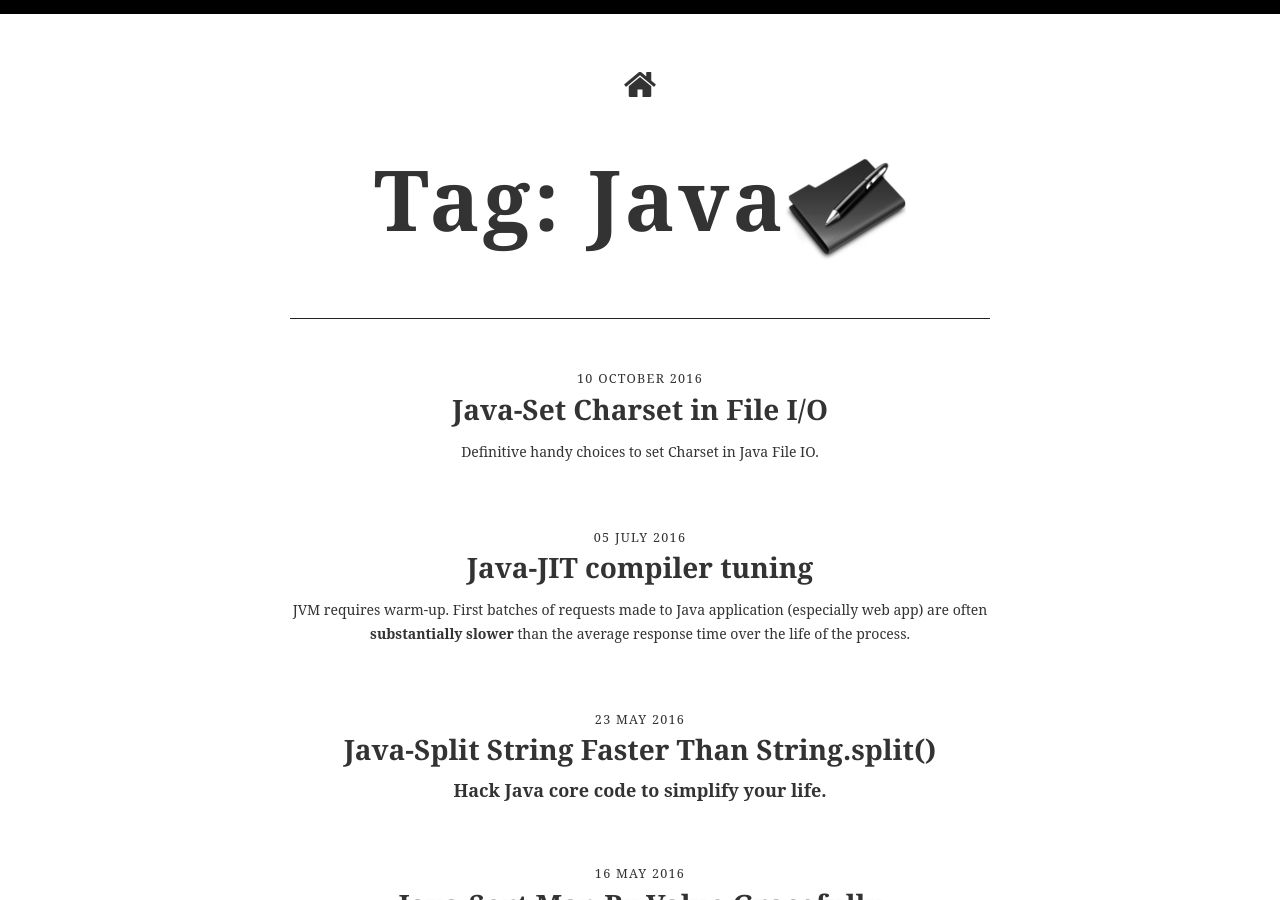
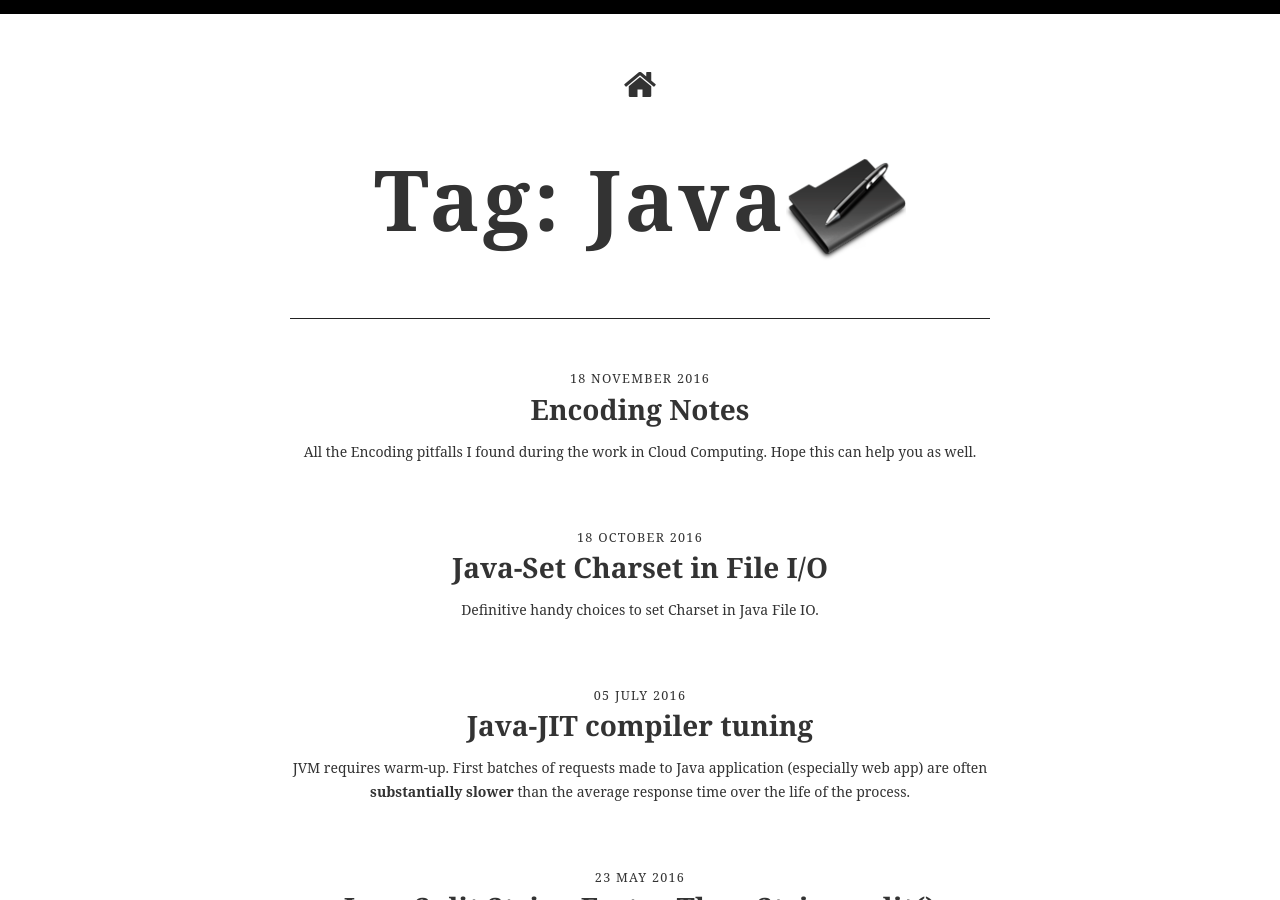
Before and after one commit to haokanga/haokanga.github.io, a Jekyll site: the page built from tag/Java.md, in a window 1280 px wide and 900 px high. Built offline with Jekyll 4.4.1, drawn with Linux system fonts in a browser that asks for light colours; some web fonts are replaced.

Commit message:
2016-11-19-encoding-notes.md

```diff
--- /dev/null
+++ b/_posts/2016-11-19-encoding-notes.md
@@ -0,0 +1,34 @@
+---
+layout: post
+title:  "Encoding Notes"
+date:   2016-11-19 00:21:56 +1030
+categories: Java
+tags: [Java]
+---
+All the Encoding pitfalls I found during the work in Cloud Computing. Hope this can help you as well.
+<!--summary break-->
+
+### Bash IO
+Please care about Locale, use LC_ALL=en_US.UTF-8 when you use bash scripting for File I/O.
+{%highlight bash%}
+export LC_ALL=en_US.UTF-8
+{%endhighlight%}
+
+### Java
+
+#### In you java source code
+
+Check [Java-Set Charset in File I/O]( {{ baseurl | append: '/java/2016/10/10/set-charset-in-file-io.html' }} )
+
+#### Java CMD
+{%highlight bash%}
+java -jar -Dfile.encoding=UTF-8 jar_name.jar
+{%endhighlight%}
+
+#### Maven
+{%highlight xml%}
+<properties>
+    <project.build.sourceEncoding>UTF-8</project.build.sourceEncoding>
+    <project.reporting.outputEncoding>UTF-8</project.reporting.outputEncoding>
+</properties>
+{%endhighlight%}
```
Also changed, not shown: _data/references.yml (+13 -0 lines), _posts/2016-10-19-set-charset-in-file-io.md (+1 -1 lines).
